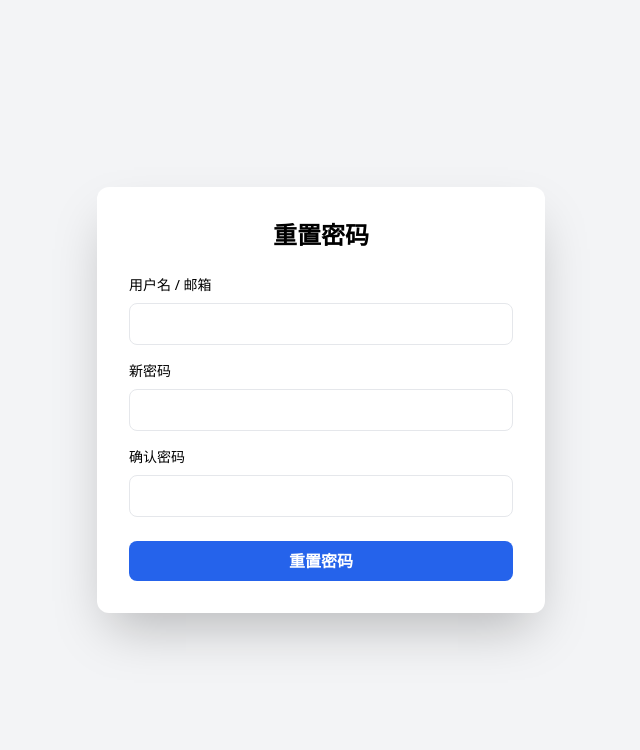
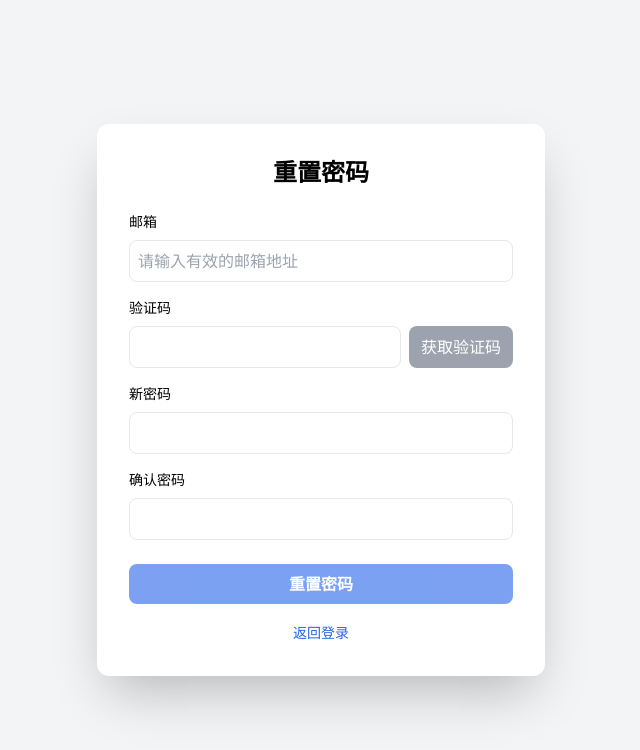
Before and after one commit to YanboQiao/se, a Vue app in the folder se-frontend/: page /reset-password in a window 1280 px wide. Shown: the top 750 px of the page, without its empty margins (319-959 px from the left). Built offline with nearby package versions, Linux system fonts and the light colour scheme.

Commit message:
发送验证码

```diff
--- a/se-frontend/src/stores/user.ts
+++ b/se-frontend/src/stores/user.ts
@@ -21,7 +21,7 @@ interface ResetPayloadByOldPassword {
 
 interface ResetPayloadByEmail {
     useremail: string;
-    emailCode: string;
+    verifyCode: string;
     newPassword: string;
 }
 
--- a/se-frontend/src/views/login/ResetPasswordView.vue
+++ b/se-frontend/src/views/login/ResetPasswordView.vue
@@ -4,16 +4,40 @@
             <h1 class="mb-6 text-center text-2xl font-bold">重置密码</h1>
 
             <form @submit.prevent="handleSubmit">
-                <!-- 用户名 / 邮箱 -->
+                <!-- 邮箱 -->
                 <div class="mb-4">
-                    <label for="username" class="mb-2 block text-sm font-medium">用户名 / 邮箱</label>
+                    <label for="email" class="mb-2 block text-sm font-medium">邮箱</label>
                     <input
-                        id="username"
-                        v-model="username"
-                        type="text"
+                        id="email"
+                        v-model="email"
+                        type="email"
                         class="w-full rounded-lg border p-2"
+                        placeholder="请输入有效的邮箱地址"
                         required
                     />
+                    <p v-if="emailError" class="mt-1 text-xs text-red-600">{{ emailError }}</p>
+                </div>
+
+                <!-- 验证码 -->
+                <div class="mb-4">
+                    <label for="verifyCode" class="mb-2 block text-sm font-medium">验证码</label>
+                    <div class="flex gap-2">
+                        <input
+                            id="verifyCode"
+                            v-model="verifyCode"
+                            type="text"
+                            class="w-full rounded-lg border p-2"
+                            required
+                        />
+                        <button
+                            type="button"
+                            @click="requestVerifyCode"
+                            class="whitespace-nowrap rounded-lg bg-blue-500 px-3 text-white hover:bg-blue-600 disabled:bg-gray-400"
+                            :disabled="cooldown > 0 || !isValidEmail"
+                        >
+                            {{ cooldown > 0 ? `${cooldown}秒后重试` : '获取验证码' }}
+                        </button>
+                    </div>
                 </div>
 
                 <!-- 新密码 -->
@@ -44,7 +68,7 @@
                 <button
                     type="submit"
                     class="w-full rounded-lg bg-blue-600 py-2 font-semibold text-white transition-colors hover:bg-blue-700 disabled:opacity-60"
-                    :disabled="loading"
+                    :disabled="loading || !isValidEmail || !verifyCode"
                 >
                     {{ loading ? '提交中…' : '重置密码' }}
                 </button>
@@ -53,42 +77,111 @@
             <!-- 错误 / 成功信息 -->
             <p v-if="error" class="mt-4 text-sm text-red-600">{{ error }}</p>
             <p v-if="success" class="mt-4 text-sm text-green-600">{{ success }}</p>
+
+            <div class="mt-4 text-center">
+                <router-link to="/login" class="text-sm text-blue-600 hover:underline">
+                    返回登录
+                </router-link>
+            </div>
         </div>
     </div>
 </template>
 
 <script setup lang="ts">
-import {ref} from 'vue';
+import {ref, computed} from 'vue';
 import {useRouter} from 'vue-router';
 import {useUserStore} from '@/stores/user';
+import axios from 'axios';
 
 const router = useRouter();
 const userStore = useUserStore();
 
-const username = ref('');
+const email = ref('');
+const emailError = ref('');
+const verifyCode = ref('');
 const newPassword = ref('');
 const confirmPassword = ref('');
 const error = ref('');
 const success = ref('');
 const loading = ref(false);
+const cooldown = ref(0);
+
+// 验证邮箱格式
+const isValidEmail = computed(() => {
+    const validDomains = ['qq.com', '163.com', 'gmail.com', 'outlook.com', '126.com', 'foxmail.com'];
+    const emailRegex = /^[^\s@]+@[^\s@]+\.[^\s@]+$/;
+
+    if (!email.value) {
+        emailError.value = '';
+        return false;
+    }
+
+    if (!emailRegex.test(email.value)) {
+        emailError.value = '请输入有效的邮箱地址';
+        return false;
+    }
+
+    const domain = email.value.split('@')[1];
+    if (!validDomains.includes(domain)) {
+        emailError.value = '目前只支持：' + validDomains.join(', ');
+        return false;
+    }
+
+    emailError.value = '';
+    return true;
+});
+
+// 请求验证码
+async function requestVerifyCode() {
+    if (!isValidEmail.value) return;
+
+    try {
+        // 调用发送验证码API
+        await axios.post('/api/send-verify-code', { email: email.value });
+
+        // 设置倒计时
+        cooldown.value = 60;
+        const timer = setInterval(() => {
+            cooldown.value--;
+            if (cooldown.value <= 0) {
+                clearInterval(timer);
+            }
+        }, 1000);
+
+        success.value = '验证码已发送，请检查邮箱';
+        setTimeout(() => {
+            success.value = '';
+        }, 3000);
+    } catch (err) {
+        error.value = '发送验证码失败，请稍后再试';
+    }
+}
 
 async function handleSubmit() {
     error.value = '';
     success.value = '';
+
+    if (!isValidEmail.value) {
+        error.value = '请输入有效的邮箱地址';
+        return;
+    }
+
     if (newPassword.value !== confirmPassword.value) {
         error.value = '两次输入的密码不一致';
         return;
     }
+
     loading.value = true;
     try {
-        await userStore.resetPassword({
-            username: username.value,
+        await userStore.resetPasswordByEmail({
+            email: email.value,
+            verifyCode: verifyCode.value,
             newPassword: newPassword.value,
         });
         success.value = '密码已成功重置，正在跳转至登录页…';
-        setTimeout(() => router.push('/'), 2000);
+        setTimeout(() => router.push('/login'), 2000);
     } catch (_) {
-        error.value = '重置失败，请确认用户名 / 邮箱';
+        error.value = '重置失败，请确认邮箱和验证码是否正确';
     } finally {
         loading.value = false;
     }
```
Also changed, not shown: 1 other file (tests, documents, lock files or other folders).
